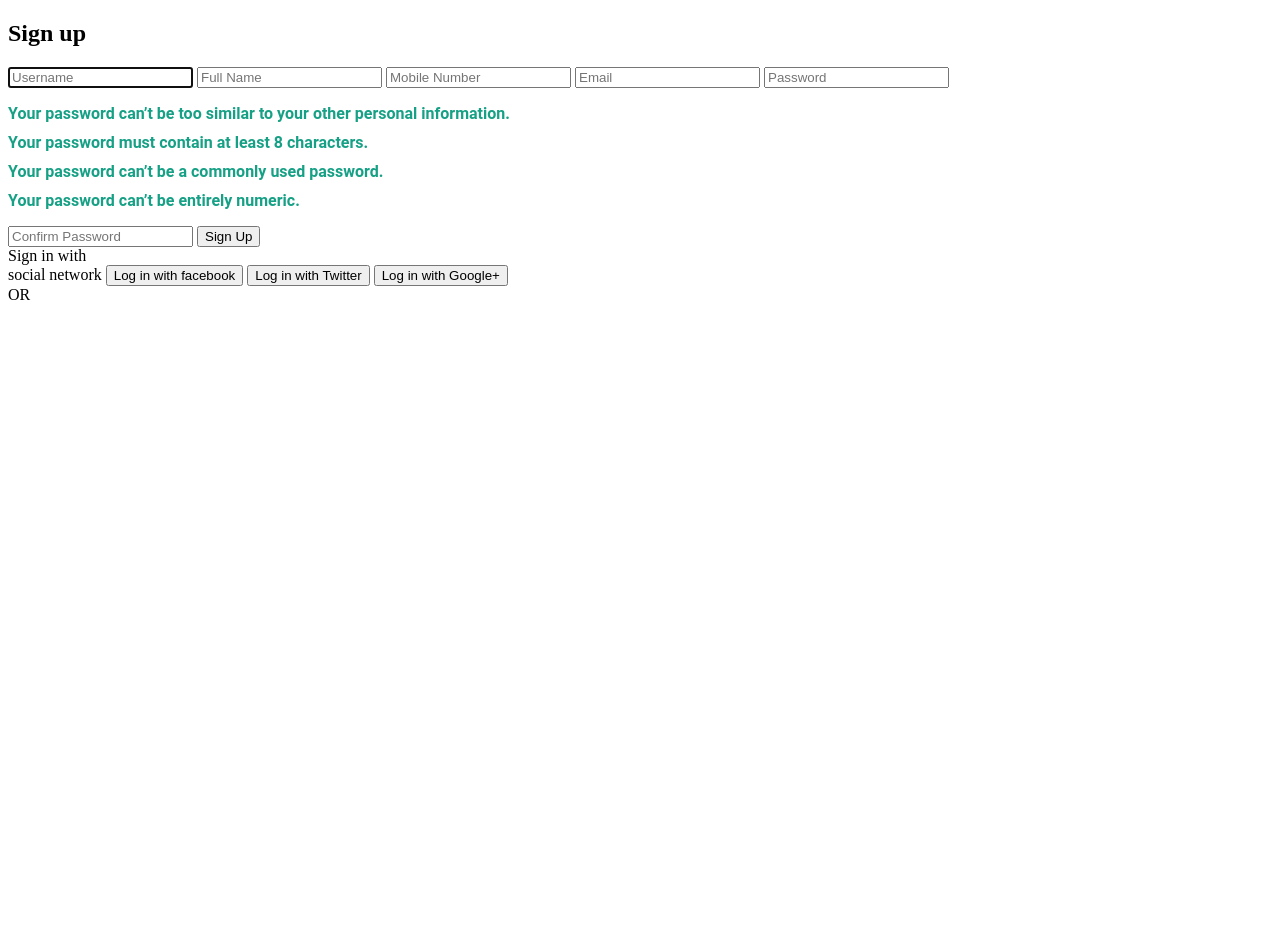
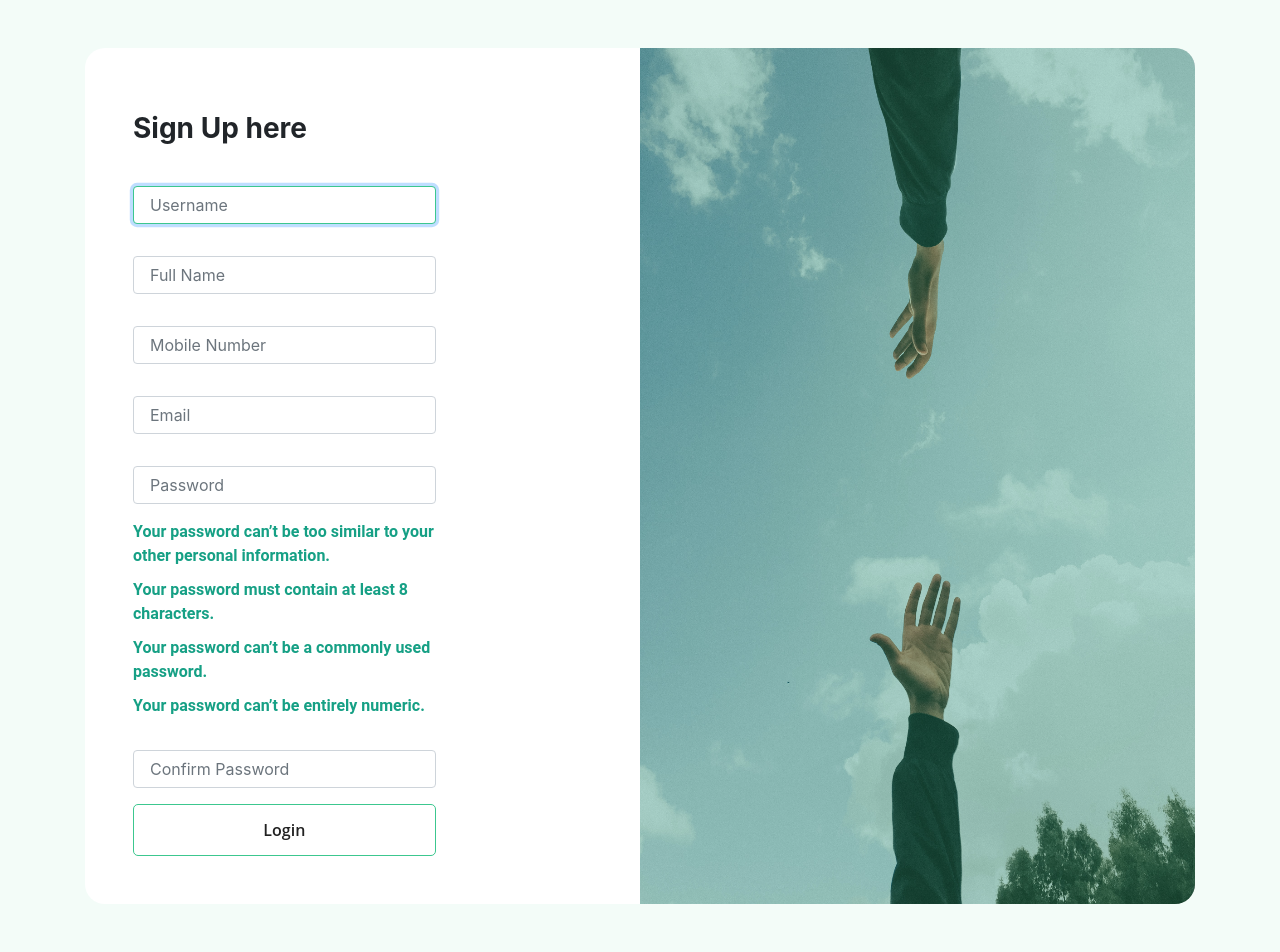
Before and after one commit to RokibulHasan7/FeedAngels3, a Django app: page /signup/ in a window 1280 px wide. Before the commit the page ends 300 px from the top, so only its background shows below. Run offline with Django 3.2, Linux system fonts and the light colour scheme; some libraries are stand-ins or nearby versions.

Commit message:
Designed signup page

```diff
--- a/FeedAngels3/static/css/signin.css
+++ b/FeedAngels3/static/css/signin.css
@@ -79,7 +79,6 @@ img{
 }
 
 @media only screen and (max-width: 810px) {
-
     img{
         border-top-right-radius: 20px;
         border-bottom-left-radius: 0px;
--- a/FeedAngels3/static/css/style_signup.css
+++ b/FeedAngels3/static/css/style_signup.css
@@ -1,5 +1,100 @@
 
+*{
+    padding: 0;
+    margin: 0;
+    box-sizing: border-box;
+}
 
+.body{
+    background: #F3FCF8;
+}
+
+.row{
+    background: white;
+    border-radius: 20px;
+    box-shadow: 12x 12px 22px #F3FCF8;
+}
+img{
+    border-top-right-radius: 20px;
+    border-bottom-right-radius: 20px;
+    background-repeat: no-repeat;
+    background-size: cover;
+    height: 100% !important;
+
+}
+
+.boxed-btn3 {
+  width: 100%;
+  color: #222222;
+  display: inline-block;
+  padding: 13px 44px;
+  font-size: 16px;
+  font-weight: 600;
+  border: 1px solid #3CC78F;
+  -webkit-border-radius: 5px;
+  -moz-border-radius: 5px;
+  border-radius: 5px;
+  text-align: center;
+  text-transform: capitalize;
+  -webkit-transition: 0.5s;
+  -moz-transition: 0.5s;
+  -o-transition: 0.5s;
+  transition: 0.5s;
+  background: #fff;
+  font-family: "Open Sans", sans-serif;
+  cursor: pointer;
+}
+
+.boxed-btn3:hover {
+  background: #3CC78F;
+  color: #fff;
+  border: 1px solid #3CC78F;
+}
+
+.boxed-btn3:focus {
+  outline: none;
+}
+
+.overlay2 {
+  position: relative;
+  z-index: 0;
+}
+
+.overlay2::before {
+  position: absolute;
+  content: "";
+  background-color: #3CC78FB5;
+  top: 0;
+  left: 0;
+  width: 100%;
+  height: 100%;
+  z-index: 0;
+  opacity: 0.38;
+  border-top-right-radius: 20px;
+  border-bottom-right-radius: 20px;
+}
+
+.form-control:focus {
+    border-color: #3CC78F !important;
+}
+
+@media only screen and (max-width: 810px) {
+    img{
+        display: none;
+    }
+    .overlay2::before{
+        display: none;
+    }
+}
+
+input[type=number]::-webkit-inner-spin-button,
+input[type=number]::-webkit-outer-spin-button {
+  -webkit-appearance: none;
+  margin: 0;
+}
+input[type=number] {
+  -moz-appearance: textfield;
+}
 
 ul{
 	list-style-type: none;
--- a/FeedAngels3/templates/auth/login.html
+++ b/FeedAngels3/templates/auth/login.html
@@ -37,7 +37,7 @@
 							<div class="form-row my-3">
 								<div class="col-lg-8">
 									<a href="{% url 'password_reset' %}">Forgot password?</a>
-									<p>Don't have any account? <a class="si-up-btn" href="{% url 'signup' %}">Sign up</a></p>
+									<p>Don't have any account? <a href="{% url 'signup' %}">Sign up</a></p>
 								</div>
 							</div>
 						</form>
--- a/FeedAngels3/templates/auth/signup.html
+++ b/FeedAngels3/templates/auth/signup.html
@@ -6,41 +6,60 @@
 		<meta name="viewport" content="width=device-width, initial-scale=1.0">
 		<title>SignUp</title>
 		<link rel="stylesheet" href="{% static 'css/style_signup.css'%}">
+		<link rel="stylesheet" href="{% static 'css/bootstrap.min.css'%}">
 	</head>
-<body>
+	<body class="body">
+		<section class="Form my-5 mx-5">
 			<div class="container">
-
-	<div id="login-box">
-		<h2>Sign up</h2>
-	  <div class="left">
-		<form method="post">
+				<div class="row no-gutters">
+					<div class="col-lg-6 h-auto px-5 py-5">
+						<h3 class="font-weight-bold py-3">Sign Up here</h3>
+						<form method="post" autocomplete="off">
 							{% csrf_token %}
-			<input type="text" name="username" maxlength="150" autofocus required id="id_username" placeholder="Username">
-
-			<input type="text" name="full_name" maxlength="100" required id="id_full_name" placeholder="Full Name">
-
-			<input type="number" name="mobileNum" min="0" required id="id_mobileNum" placeholder="Mobile Number">
-
-			<input type="email" name="email" maxlength="254" id="id_email" placeholder="Email">
-
-			<input type="password" name="password1" autocomplete="new-password" required id="id_password1" placeholder="Password">
+							<div class="form-row">
+								<div class="col-lg-8">
+									<input class="form-control my-3 px-3" type="text" name="username" maxlength="150" autofocus required id="id_username" placeholder="Username">
+								</div>
+							</div>
+							<div class="form-row">
+								<div class="col-lg-8">
+									<input class="form-control my-3 px-3" type="text" name="full_name" maxlength="100" required id="id_full_name" placeholder="Full Name">
+								</div>
+							</div>
+							<div class="form-row">
+								<div class="col-lg-8">
+									<input class="form-control my-3 px-3" type="number" name="mobileNum" min="0" required id="id_mobileNum" placeholder="Mobile Number">
+								</div>
+							</div>
+							<div class="form-row">
+								<div class="col-lg-8">
+									<input class="form-control my-3 px-3" class="form-control my-3 px-3" type="email" name="email" maxlength="254" id="id_email" placeholder="Email">
+								</div>
+							</div>
+							<div class="form-row">
+								<div class="col-lg-8">
+									<input class="form-control my-3 px-3" type="password" name="password1" autocomplete="new-password" required id="id_password1" placeholder="Password">
 									<p class="requirement"><ul><li>Your password can’t be too similar to your other personal information.</li><li>Your password must contain at least 8 characters.</li><li>Your password can’t be a commonly used password.</li><li>Your password can’t be entirely numeric.</li></ul></p>
-
-			<input type="password" name="password2" autocomplete="new-password" required id="id_password2" placeholder="Confirm Password">
-
-			<button type="submit">Sign Up</button>
+								</div>
+							</div>
+							<div class="form-row">
+								<div class="col-lg-8">
+									<input class="form-control my-3 px-3" type="password" name="password2" autocomplete="new-password" required id="id_password2" placeholder="Confirm Password">
+								</div>
+							</div>
+							<div class="form-row">
+								<div class="col-lg-8">
+									<button type="submit" class="boxed-btn3">Login</button>
+								</div>
+							</div>
 						</form>
 					</div>
-
-	  <div class="right">
-		<span class="loginwith">Sign in with<br />social network</span>
-
-		<button class="social-signin facebook">Log in with facebook</button>
-		<button class="social-signin twitter">Log in with Twitter</button>
-		<button class="social-signin google">Log in with Google+</button>
-	  </div>
-	  <div class="or">OR</div>
+					<div class="col-lg-6 h-auto overlay2">
+						<img src="{% static 'img/signup1.jpg' %}" class="img-fluid" alt="Sign Up Image">
 					</div>
 				</div>
+			</div>
+		</section>
 	</body>
+
 </html>
```
Also changed, not shown: FeedAngels3/part1/migrations/0001_initial.py (added), FeedAngels3/part1/migrations/__init__.py (added), FeedAngels3/static/img/signup.jpg (added), FeedAngels3/static/img/signup1.jpg (added), FeedAngels3/uploads/uploads/20211222173319wallpaperflare.com_wallpaper3.jpg (added), FeedAngels3/uploads/uploads/20211222173449wallpaperflare.com_wallpaper2.jpg (added), FeedAngels3/uploads/uploads/20211222173543wallpaperflare.com_wallpaper4.jpg (added). Lines whose indentation alone changed are shown as unchanged.
